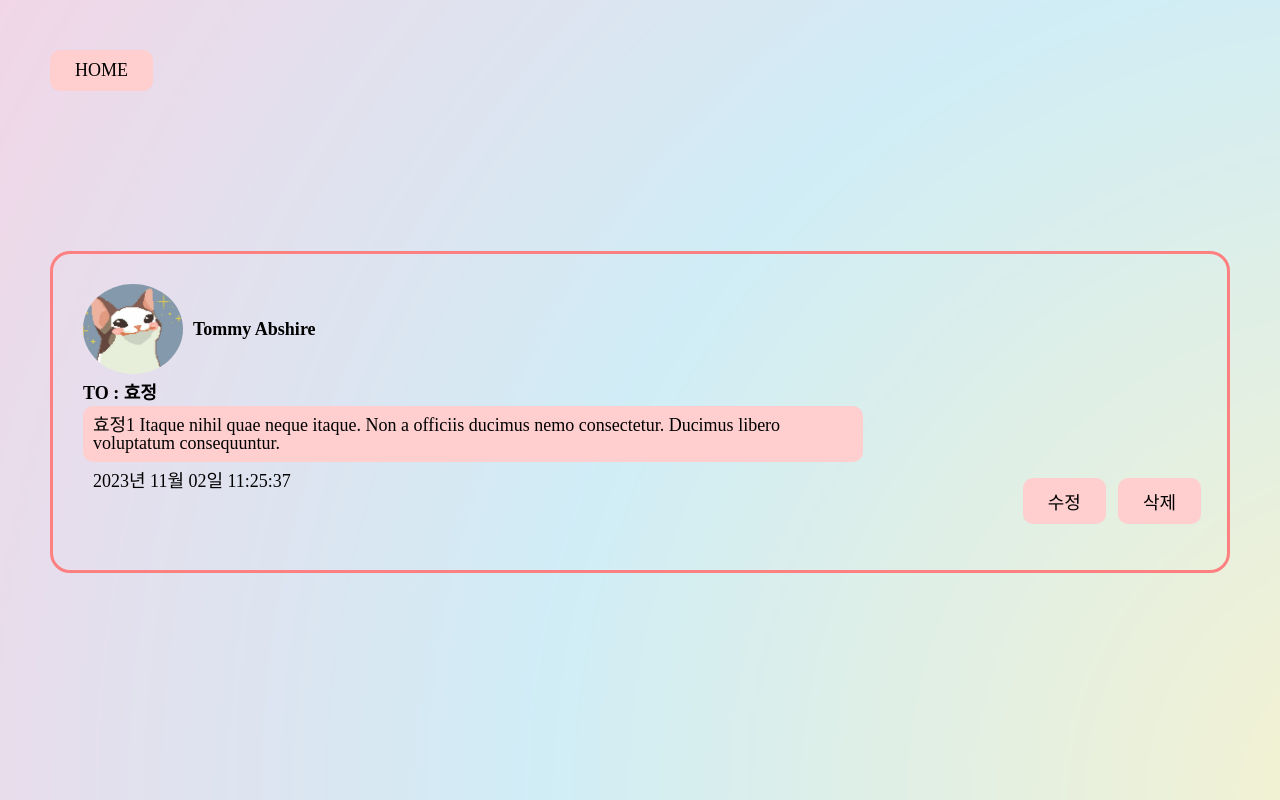
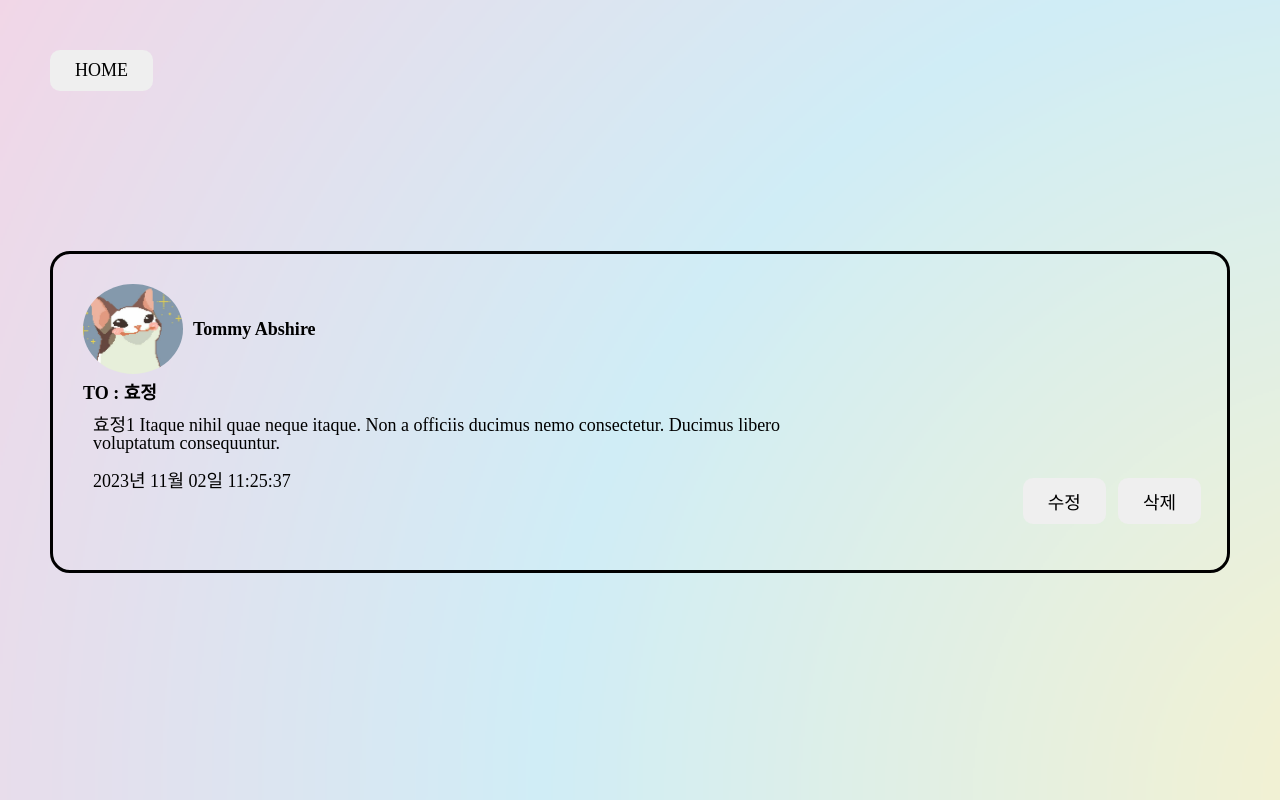
Before and after one commit to Yeomhyewon/Fan-Letter, a React (Create React App) app: page /detail/3 in a window 1280 px wide. Built offline with nearby package versions, Linux system fonts and the light colour scheme; the HTML template or start-up script is replaced by a standard one; a web font is replaced by a local one.

Commit message:
style 수정

```diff
--- a/src/components/Letters.jsx
+++ b/src/components/Letters.jsx
@@ -2,18 +2,27 @@ import React from "react";
 import styled from "styled-components";
 import { Link } from "react-router-dom";
 
-function Letters({ letter, id, createdAt, userNickname, avatar, content }) {
+function Letters({
+  letter,
+  id,
+  createdAt,
+  userNickname,
+  avatar,
+  content,
+  navColor,
+}) {
   return (
     <ul id={id} key={id}>
-      <LetterCard>
+      <LetterCard $bordercolor={navColor}>
         <Link
           style={{ textDecoration: "none", color: "black" }}
           to={`/detail/${letter.id}`}
+          state={navColor}
         >
           <Avatar width="70px" src={avatar} />
           <p>{createdAt}</p>
           <p>{userNickname}</p>
-          <TextOverFlow>{content}</TextOverFlow>
+          <TextOverFlow $bordercolor={navColor}>{content}</TextOverFlow>
         </Link>
       </LetterCard>
     </ul>
@@ -27,7 +36,7 @@ const LetterCard = styled.div`
   margin: 20px auto;
   padding: 10px;
 
-  border: 3px solid #b4e4ff;
+  border: 3px solid ${(props) => props.$bordercolor};
 
   border-radius: 15px;
 `;
@@ -38,7 +47,7 @@ const Avatar = styled.img`
 
 const TextOverFlow = styled.p`
   padding: 5px;
-  background-color: #1f8ae788;
+  background-color: ${(props) => props.$bordercolor};
   border-radius: 10px;
   white-space: nowrap;
   text-overflow: ellipsis;
--- a/src/pages/Detail.jsx
+++ b/src/pages/Detail.jsx
@@ -1,11 +1,12 @@
 import { useState } from "react";
-import { useNavigate, useParams } from "react-router-dom";
-import GlobalStyle from "GlobalStyle";
+import { useLocation, useNavigate, useParams } from "react-router-dom";
 import styled from "styled-components";
 
 function Detail({ letter, setLetter }) {
   let { id } = useParams();
   const navigator = useNavigate();
+  const navColor = useLocation();
+  const color = navColor.state;
 
   //뒤로 가기
   const clickHome = () => {
@@ -69,7 +70,6 @@ function Detail({ letter, setLetter }) {
   return (
     // 삼항연산자 사용 true면 textarea나오고 완료버튼 나오게, false면 수정, 삭제버튼 나오게
     <>
-      <GlobalStyle />
       <div>
         {editClicked
           ? letterDetail.map((letter) => {
@@ -77,11 +77,15 @@ function Detail({ letter, setLetter }) {
               return (
                 <div key={letter.id} id={letter.id}>
                   <div>
-                    <StButton $margin="50px 0px 0px 50px" onClick={clickHome}>
+                    <StButton
+                      $btn={color}
+                      $margin="50px 0px 0px 50px"
+                      onClick={clickHome}
+                    >
                       HOME
                     </StButton>
                   </div>
-                  <LetterContainer>
+                  <LetterContainer $bordercolor={color}>
                     <LetterImgName>
                       <StImg width="100px" src={letter.avatar} />
                       <NicknName>{letter.userNickname}</NicknName>
@@ -97,7 +101,9 @@ function Detail({ letter, setLetter }) {
                     <DateButton>
                       <p>{letter.createdAt}</p>
                       <div>
-                        <StButton onClick={submitEditContent}>완료</StButton>
+                        <StButton $btn={color} onClick={submitEditContent}>
+                          완료
+                        </StButton>
                       </div>
                     </DateButton>
                   </LetterContainer>
@@ -109,26 +115,35 @@ function Detail({ letter, setLetter }) {
               return (
                 <div key={letter.id} id={letter.id}>
                   <div>
-                    <StButton $margin="50px 0px 0px 50px" onClick={clickHome}>
+                    <StButton
+                      $btn={color}
+                      $margin="50px 0px 0px 50px"
+                      onClick={clickHome}
+                    >
                       HOME
                     </StButton>
                   </div>
-                  <LetterContainer>
+                  <LetterContainer $bordercolor={color}>
                     <LetterImgName>
                       <StImg width="100px" src={letter.avatar} />
                       <NicknName>{letter.userNickname}</NicknName>
                     </LetterImgName>
                     <StWritedTo>TO : {letter.writedTo}</StWritedTo>
                     <div>
-                      <StContent>{letter.content}</StContent>
+                      <StContent $bgcolor={color}>{letter.content}</StContent>
                     </div>
                     <DateButton>
                       <p>{letter.createdAt}</p>
                       <div>
-                        <StButton $margin="6px" onClick={clickEditArea}>
+                        <StButton
+                          $btn={color}
+                          $margin="6px"
+                          onClick={clickEditArea}
+                        >
                           수정
                         </StButton>
                         <StButton
+                          $btn={color}
                           $margin="6px"
                           onClick={() => {
                             letterDelHandler(letter.id);
@@ -165,7 +180,7 @@ const LetterContainer = styled.div`
   display: flex;
   flex-direction: column;
 
-  border: 3px solid #ff8080;
+  border: 3px solid ${(props) => props.$bordercolor};
   border-radius: 20px;
 
   padding: 30px;
@@ -181,7 +196,7 @@ const StWritedTo = styled.p`
 `;
 
 const StContent = styled.p`
-  background-color: #ffcece;
+  background-color: ${(props) => props.$bgcolor};
   width: 780px;
   padding: 10px;
   border-radius: 10px;
@@ -199,7 +214,7 @@ const StButton = styled.button`
   margin: ${(props) => props.$margin};
   border: none;
   border-radius: 10px;
-  background-color: #ffcece;
+  background-color: ${(props) => props.$btn};
 
   font-size: large;
   font-family: "omyu_pretty";
@@ -207,8 +222,8 @@ const StButton = styled.button`
   transition: all 0.6s;
 
   &:hover {
-    background-color: #fffb73;
-    box-shadow: 0px 0px 10px 4px #fffb73;
+    background-color: ${(props) => props.$btn};
+    box-shadow: 0px 0px 10px 4px ${(props) => props.$btn};
   }
 `;
 
--- a/src/pages/Main.jsx
+++ b/src/pages/Main.jsx
@@ -8,7 +8,7 @@ const Main = ({ letter, setLetter }) => {
   // 색별로 나눔
   const mumberColor = [
     "#B4E4FF",
-    "#192655",
+    "#435585",
     "#FF8080",
     "#FFFB73",
     "#D8B4F8",
@@ -19,7 +19,7 @@ const Main = ({ letter, setLetter }) => {
     switch (color) {
       case "#B4E4FF":
         return "효정";
-      case "#192655":
+      case "#435585":
         return "미미";
       case "#FF8080":
         return "유아";
@@ -94,7 +94,6 @@ const Main = ({ letter, setLetter }) => {
     setLetter([...letter, newLetter]);
   };
 
-  // 삭제된 팬레터 리스트
   const [navColor, setNavColor] = useState("");
 
   // 필터링 된 멤머별 펜레터
@@ -160,6 +159,7 @@ const Main = ({ letter, setLetter }) => {
           filterLetter.map((letter) => {
             return (
               <Letters
+                navColor={navColor}
                 letter={letter}
                 id={letter.id}
                 createdAt={letter.createdAt}
```
